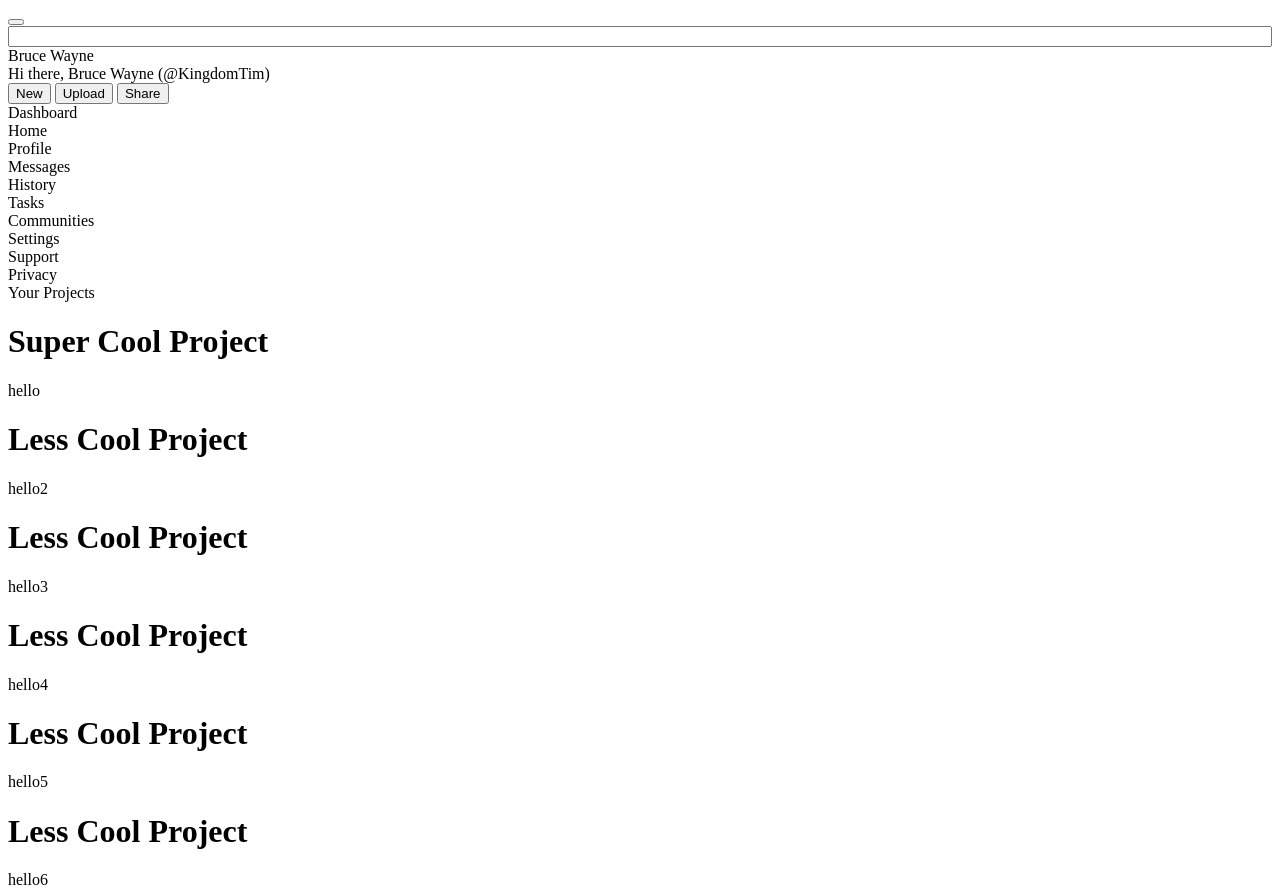
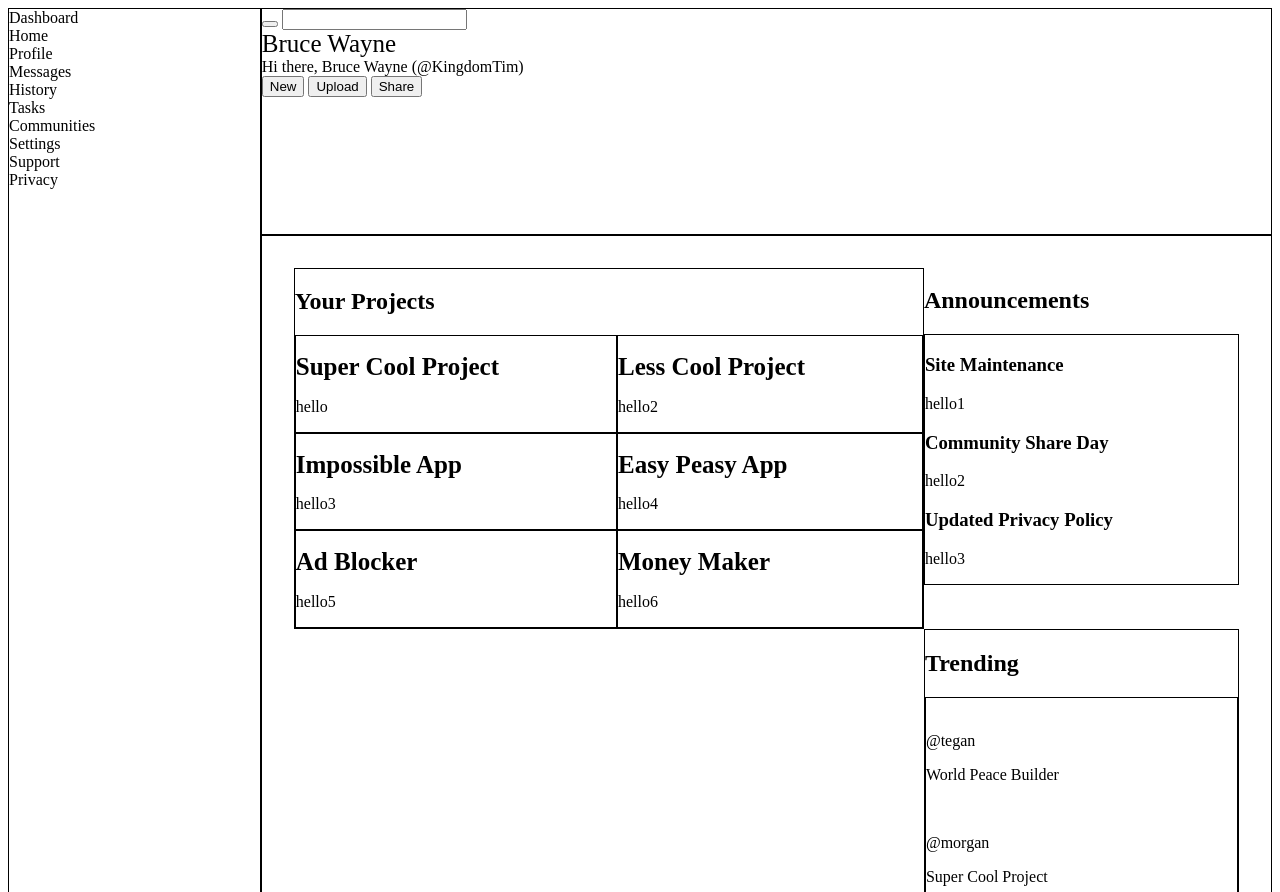
Before and after one commit to KingdomTim/Admin-Dashboard, a plain HTML site: page index.html in a window 1280 px wide. Shown: the top 892 px of the page. Drawn offline with Linux system fonts and the light colour scheme.

Commit message:
organizedGridInto3Sections

```diff
--- a/index.html
+++ b/index.html
@@ -10,8 +10,8 @@
 <body>
     <div class="dashboard">
         <div class="header">
-            <button class="searchButton"></div>
-            <input type="text" class="searchBar"></div>
+            <button class="searchButton"></button>
+            <input type="text" class="searchBar">
             <div class="notification bell"></div>
             <div class="smallProfle"></div>
             <div class="name">Bruce Wayne</div>
@@ -34,9 +34,11 @@
             <div class="Privacy">Privacy</div>
         </div>
         <div class="main">
-            <div class="projects">Your Projects</div>
-            <div class="superCool"></div>
-                <h1 class="project">Super Cool Project</h1>
+            <div class="projects">
+                <h2>Your Projects</h2>
+                <div class="projectCards">
+                    <div class="project1">
+                        <h1 class="name">Super Cool Project</h1>
                         <p class="caption">hello</p>
                         <div class="buttons">
                             <div class="share"></div>
@@ -44,8 +46,8 @@
                             <div class="like"></div>
                         </div>
                     </div>
-            <div class="lessCool">
-                <h1 class="project">Less Cool Project</h1>
+                    <div class="project2">
+                        <h1 class="name">Less Cool Project</h1>
                         <p class="caption">hello2</p>
                         <div class="buttons">
                             <div class="share"></div>
@@ -53,8 +55,8 @@
                             <div class="like"></div>
                         </div>
                     </div>
-            <div class="impossible">
-                <h1 class="project">Less Cool Project</h1>
+                    <div class="project3">
+                        <h1 class="name">Impossible App</h1>
                         <p class="caption">hello3</p>
                         <div class="buttons">
                             <div class="share"></div>
@@ -62,8 +64,8 @@
                             <div class="like"></div>
                         </div>
                     </div>
-            <div class="easyPeasy">
-                <h1 class="project">Less Cool Project</h1>
+                    <div class="project4">
+                        <h1 class="name">Easy Peasy App</h1>
                         <p class="caption">hello4</p>
                         <div class="buttons">
                             <div class="share"></div>
@@ -71,8 +73,8 @@
                             <div class="like"></div>
                         </div>
                     </div>
-            <div class="adBlocker">
-                <h1 class="project">Less Cool Project</h1>
+                    <div class="project5">
+                        <h1 class="name">Ad Blocker</h1>
                         <p class="caption">hello5</p>
                         <div class="buttons">
                             <div class="share"></div>
@@ -80,8 +82,8 @@
                             <div class="like"></div>
                         </div>
                     </div>
-            <div class="moneyMaker">
-                <h1 class="project">Less Cool Project</h1>
+                    <div class="project6">
+                        <h1 class="name">Money Maker</h1>
                         <p class="caption">hello6</p>
                         <div class="buttons">
                             <div class="share"></div>
@@ -89,17 +91,22 @@
                             <div class="like"></div>
                         </div>
                     </div>
+                </div>
+            </div>
             <div class="announcements">
-                Announcements
-                <h1 class="announcement1">Site Maintenance</h1>
+                <h2>Announcements</h2>
+                    <div class="announcementCard">
+                        <h3 class="announcement1">Site Maintenance</h1>
                         <p class="annCaption1">hello1</p>
-                <h1 class="announcement2">Community Share Day</h1>
+                        <h3 class="announcement2">Community Share Day</h1>
                         <p class="annCaption2">hello2</p>
-                <h1 class="announcement3">Updated Privacy Policy</h1>
+                        <h3 class="announcement3">Updated Privacy Policy</h1>
                         <p class="annCaption3">hello3</p>
                     </div>
+            </div>
             <div class="trending">
-                Trending
+                <h2>Trending</h2>
+                    <div class="trendingCard">
                         <div class="tegan">
                             <img class="teganProfile">
                             <p>@tegan</p>
@@ -123,5 +130,6 @@
                     </div>
             </div>
         </div>
+    </div>
 </body>
 </html>
--- a/style.css
+++ b/style.css
@@ -1,3 +1,74 @@
 .dashboard {
     display: grid;
+    grid-template-columns: 1fr 4fr;
+    grid-template-rows: 1fr 4fr;
 }
+
+.main {
+    border: 1px solid black;
+    padding: 32px;
+    display: grid;
+    grid-template-columns: 2fr 1fr;
+}
+
+.project1,
+.project2,
+.project3,
+.project4,
+.project5,
+.project6 {
+    border: 1px solid black;
+}
+
+.name {
+    font-size: 25px;
+}
+
+.sidebar {
+    grid-row: 1/3;
+    border: 1px solid black;
+}
+
+.header {
+    border: 1px solid black;
+}
+
+.announcementCard {
+    border: 1px solid black;
+}
+
+.trendingCard {
+    border: 1px solid black;
+}
+
+.projects {
+    grid-column: 1;
+    display: grid;
+    border: 1px solid black;
+}
+
+.projectCards {
+    display: grid;
+}
+
+.project1,
+.project3,
+.project5 {
+    grid-column: 1;
+}
+
+.project2,
+.project4,
+.project6 {
+    grid-column: 2;
+}
+
+.announcements,
+.trending {
+    grid-column: 2;
+}
+
+
+.trending {
+    border: 1px solid black;
+}
```
Lines whose indentation alone changed are shown as unchanged.
